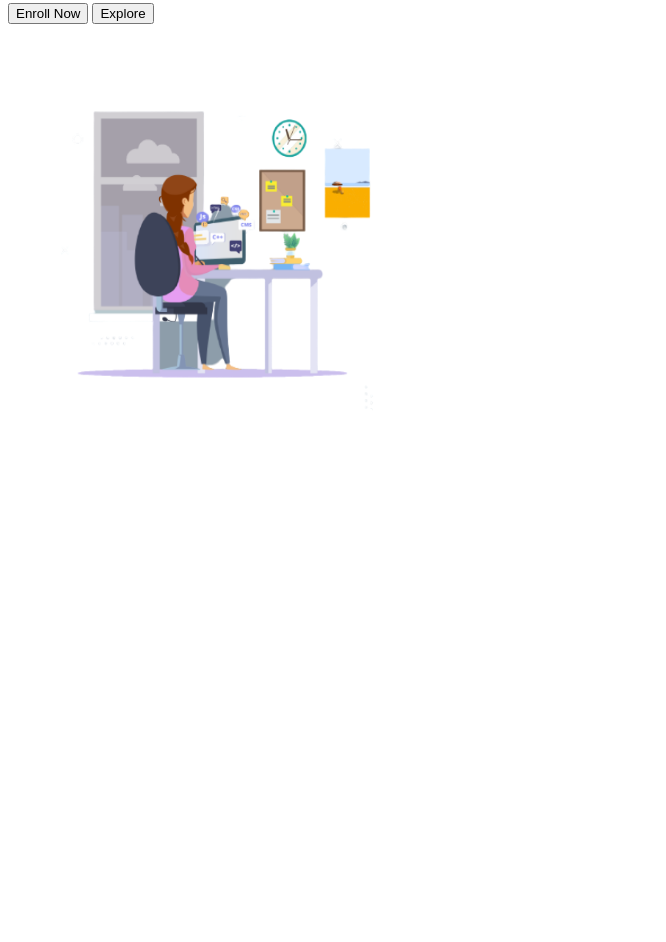
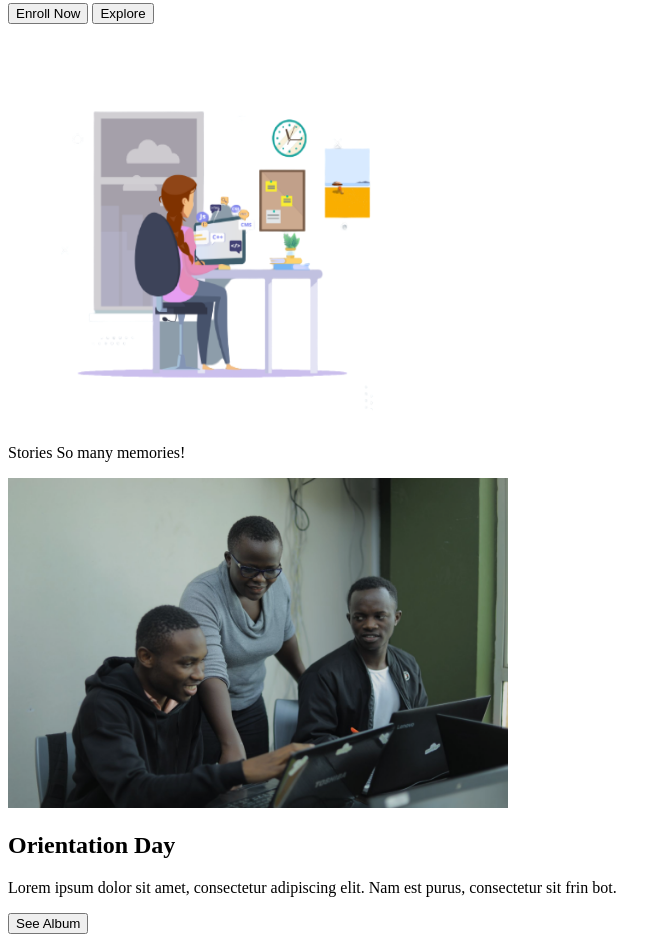
Before and after one commit to NicholasKungukamau/Moringa-School-Landing-Page, a plain HTML site: page index.html in a window 1280 px wide. Shown: the part 273-1215 px from the top of the page, without its empty margins (0-666 px from the left). Before the commit the page ends 800 px from the top, so only its background shows below. Drawn offline with Linux system fonts and the light colour scheme.

Commit message:
Add picure about orientation

```diff
--- a/index.html
+++ b/index.html
@@ -43,6 +43,26 @@
                          </div>
                        </section>
 
+                       <!-- Testomonial section about school-->
+                       <section id="stories">
+                        <div class="story">
+                            <p>Stories <span>So many memories!</span></p>
+                        </div>
+                        </section>
+
+                        <section>
+           <div class="leftside">
+                 <img src="./assets/images/image 2.png" alt="Orient day" width="500px" height="330px">
+             </div>
+        </section>
+        <section>
+        <div class="rightside">
+            <h2>Orientation Day</h2>
+            <p>Lorem ipsum dolor sit amet, consectetur adipiscing elit. Nam est purus, consectetur sit frin bot.</p>
+            <button class="buttons">See Album</button>
+        </div>
+    </section>
+
 
 
 
```
